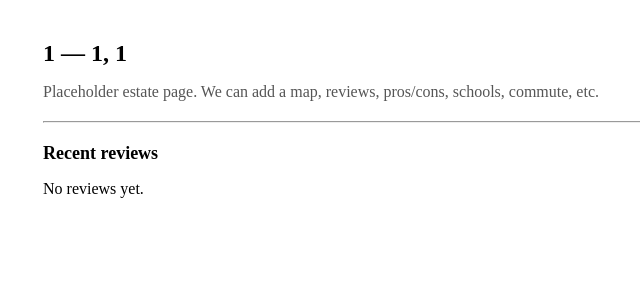
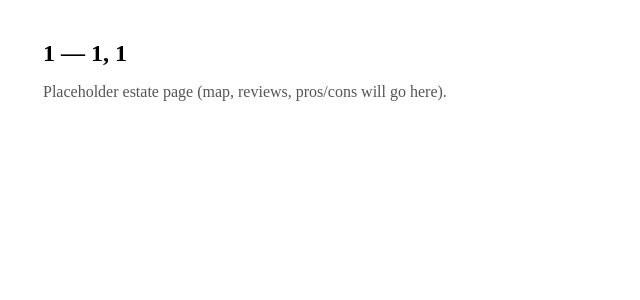
Before and after one commit to seamusk84/reviewer, a Next.js app: page /1/1/1 in a window 1280 px wide. Shown: the top 300 px of the page, without its empty margins (147-787 px from the left). Built offline with nearby package versions, Linux system fonts and the light colour scheme.

Commit message:
Update [estate].tsx

```diff
--- a/pages/[county]/[town]/[estate].tsx
+++ b/pages/[county]/[town]/[estate].tsx
@@ -1,8 +1,7 @@
 import { useRouter } from "next/router";
 
 export default function EstatePage() {
-  const router = useRouter();
-  const { county, town, estate } = router.query as Record<string, string>;
+  const { county, town, estate } = (useRouter().query as Record<string, string>);
   const nice = (s?: string) => (s || "").replace(/-/g, " ");
 
   return (
@@ -10,12 +9,7 @@ export default function EstatePage() {
       <h1 style={{ fontSize: 24, fontWeight: 700, marginBottom: 8 }}>
         {nice(estate)} — {nice(town)}, {nice(county)}
       </h1>
-      <p style={{ color: "#555" }}>
-        Placeholder estate page. We can add a map, reviews, pros/cons, schools, commute, etc.
-      </p>
-      <hr style={{ margin: "20px 0" }} />
-      <h2 style={{ fontSize: 18, fontWeight: 600 }}>Recent reviews</h2>
-      <p>No reviews yet.</p>
+      <p style={{ color: "#555" }}>Placeholder estate page (map, reviews, pros/cons will go here).</p>
     </div>
   );
 }
```
